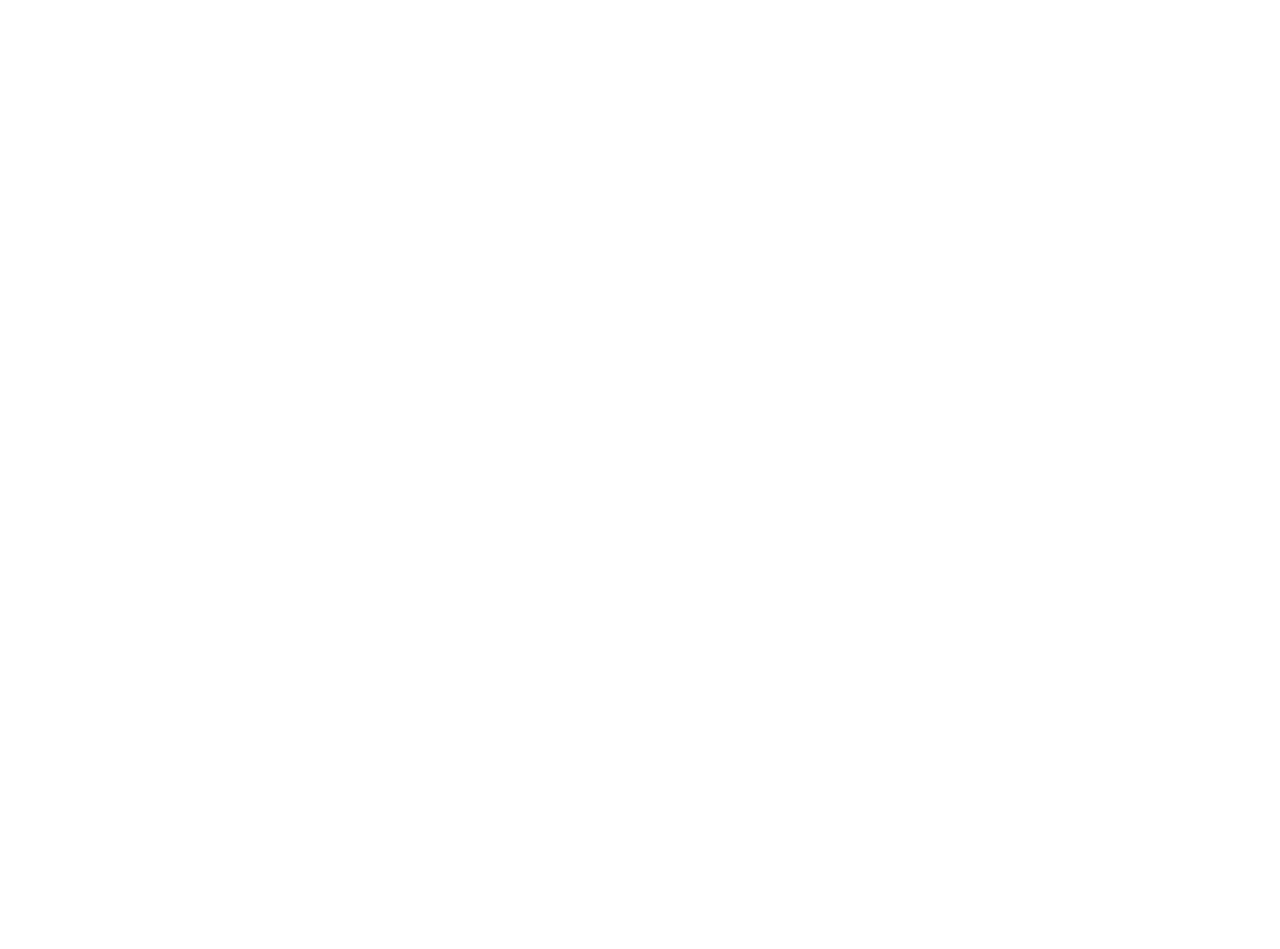
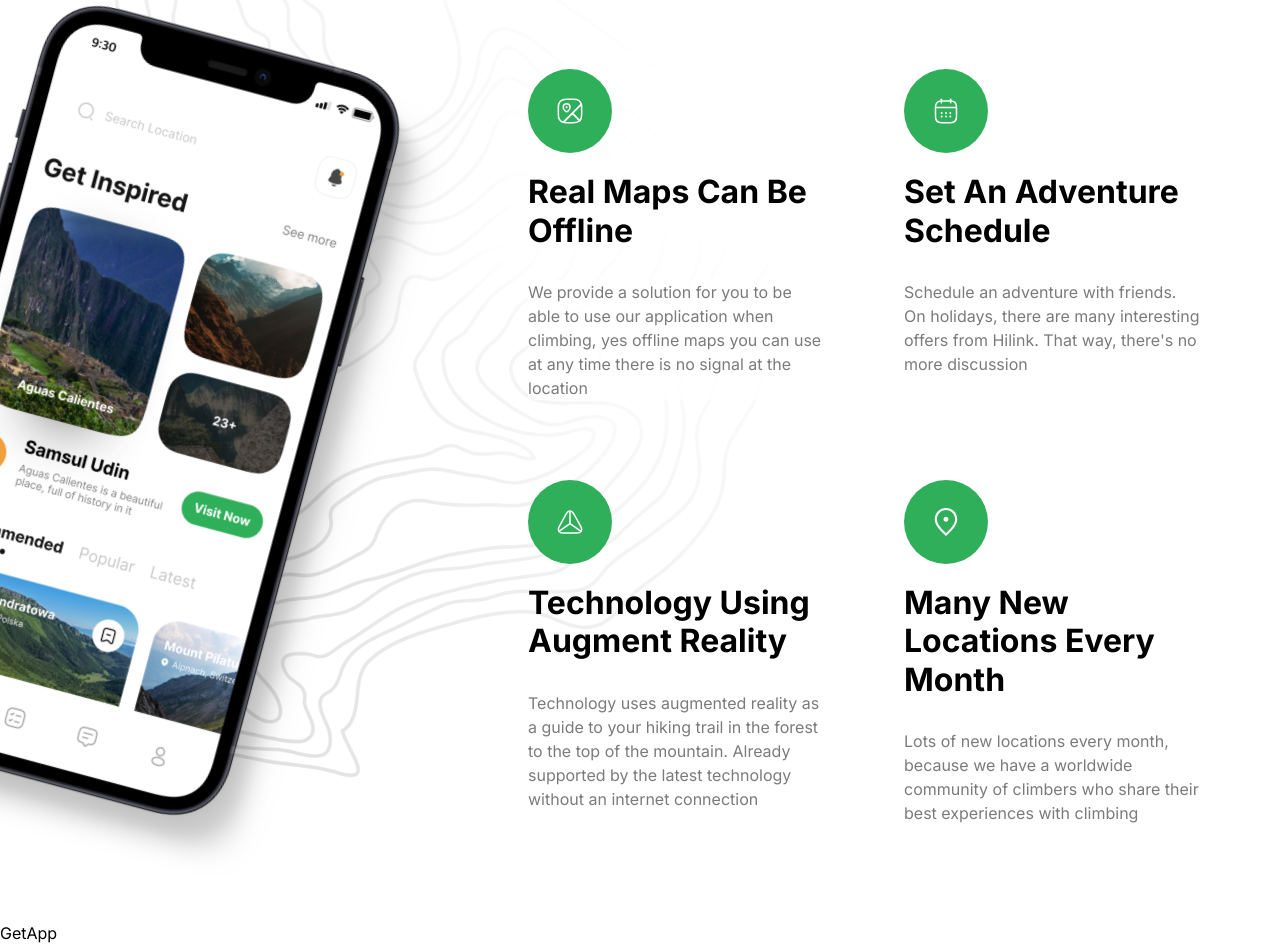
Before and after one commit to fudi-mahfudin/travel-app, a Next.js app: page / in a window 1280 px wide. Shown: the part 2744-3693 px from the top of the page. Before the commit the page ends 2632 px from the top, so only its background shows below. Built offline with nearby package versions, Linux system fonts and the light colour scheme.

Commit message:
Create Features section

```diff
--- a/components/Features.tsx
+++ b/components/Features.tsx
@@ -1,8 +1,49 @@
-import React from 'react'
+import { FEATURES } from '@/constants'
+import Image from 'next/image'
 
 const Features = () => {
   return (
-    <div>Features</div>
+    <section className="flexCenter flex-col overflow-hidden bg-feature-bg bg-center bg-no-repeat py-24">
+      <div className="max-container padding-container relative w-full flex justify-end">
+        <div className="flex flex-1 lg:min-h-[900px]">
+          <Image src="/phone.png" alt="phone" width={440} height={1000} className="feature-phone" />
+        </div>
+        <div className="z-20 flex w-full flex-col lg:w-[60%]">
+          <div className="relative">
+            <Image src="/camp.svg" alt="camp" width={50} height={50} className="absolute left-[-5px] top-[-28px] w-10 lg:w-[50px]" />
+            <h2 className="bold-40 lg:bold-64">Our Features</h2>
+          </div>
+          <ul className="mt-10 grid gap-10 md:grid-cols-2 lg:mt-20 lg:gap-20">
+            {FEATURES.map((feature) => (
+              <FeatureItem
+                key={feature.title}
+                title={feature.title}
+                icon={feature.icon}
+                description={feature.description}
+              />
+            ))}
+          </ul>
+        </div>
+      </div>
+    </section>
+  )
+}
+
+type FeatureItem = {
+  title: string;
+  icon: string;
+  description: string;
+}
+
+const FeatureItem = ({ title, icon, description }: FeatureItem) => {
+  return (
+    <li className="flex w-full flex-1 flex-col items-start">
+      <div className="rounded-full p-4 lg:p-7 bg-green-50">
+        <Image src={icon} alt="map" width={28} height={28} />
+      </div>
+      <h2 className="bold-20 lg:bold-32 mt-5 capitalize"> {title} </h2>
+      <p className="regular-16 mt-5 bg-white/80 text-gray-30 lg:mt-[30px] lg:bg-none">{description}</p>
+    </li>
   )
 }
 
--- a/constants/index.ts
+++ b/constants/index.ts
@@ -14,3 +14,35 @@
   '/person-3.png',
   '/person-4.png',
 ];
+
+// FEATURES SECTION
+export const FEATURES = [
+  {
+    title: 'Real maps can be offline',
+    icon: '/map.svg',
+    variant: 'green',
+    description:
+      'We provide a solution for you to be able to use our application when climbing, yes offline maps you can use at any time there is no signal at the location',
+  },
+  {
+    title: 'Set an adventure schedule',
+    icon: '/calendar.svg',
+    variant: 'green',
+    description:
+      "Schedule an adventure with friends. On holidays, there are many interesting offers from Hilink. That way, there's no more discussion",
+  },
+  {
+    title: 'Technology using augment reality',
+    icon: '/tech.svg',
+    variant: 'green',
+    description:
+      'Technology uses augmented reality as a guide to your hiking trail in the forest to the top of the mountain. Already supported by the latest technology without an internet connection',
+  },
+  {
+    title: 'Many new locations every month',
+    icon: '/location.svg',
+    variant: 'orange',
+    description:
+      'Lots of new locations every month, because we have a worldwide community of climbers who share their best experiences with climbing',
+  },
+];
```
